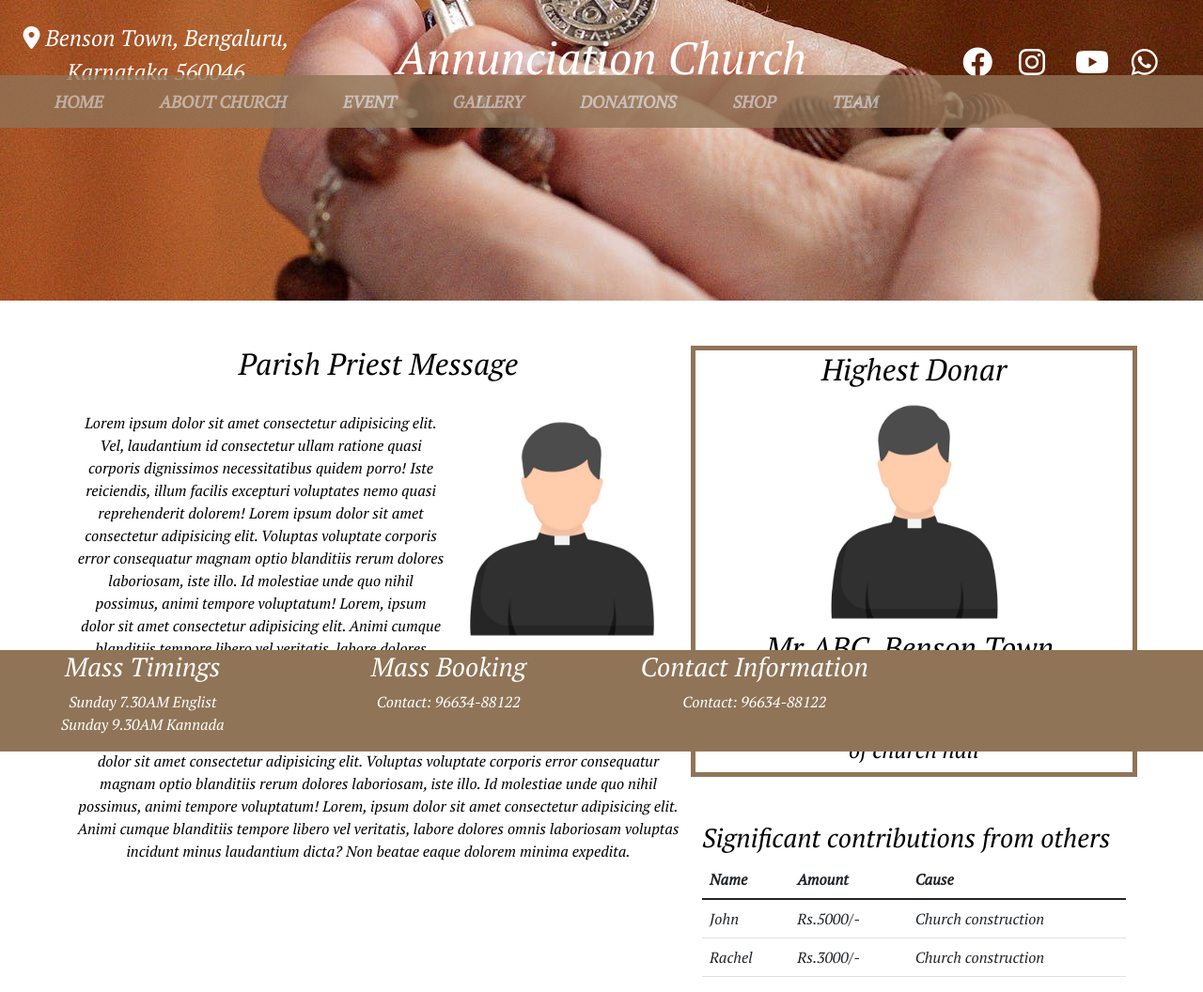
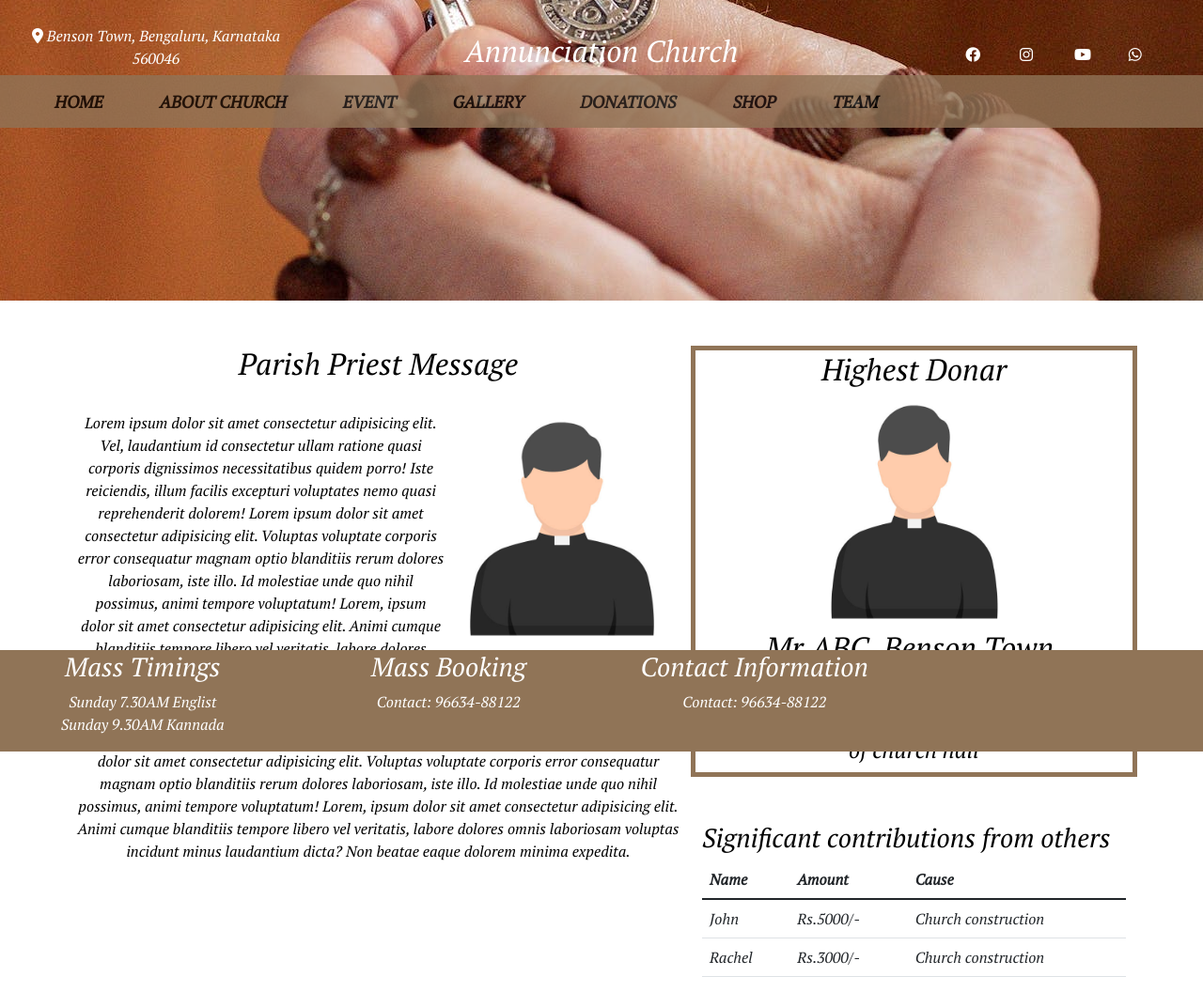
Before and after one commit to sandeepndsouza/11A.Annunciation-Dev, a website: page index.html in a window 1280 px wide. Shown: the whole page at 94% size. Drawn offline with nearby package versions, Linux system fonts and the light colour scheme.

Commit message:
"Completed"

```diff
--- a/style.css
+++ b/style.css
@@ -12,16 +12,16 @@ body{
     height: 10vh;
     background: transparent;
     color: #fff;
-    font-size: 1.5rem;
+    font-size: 1rem;
 }
 h1{
     text-align: center;
-    font-size:3rem;
+    font-size:2rem;
     color: #fff;
 }
 .fa-brands {
     padding: 25px;
-    font-size: 2rem;
+    font-size: 1rem;
     width: 30px;
     text-align: center;
     text-decoration: none;
@@ -49,7 +49,8 @@ h1{
 
 #nvbar a{
     line-height: 80px;
-    color: #cbc7c3;
+    /* color: #cbc7c3;   */
+    color: black;
     padding: 12px 30px;
     text-decoration: none;
     font-size:18px;
@@ -221,7 +222,7 @@ padding: 10px; */
     padding-right: 8px;
   }
 
-  @media (max-width: 550px) {
+  @media (max-width: 480px) {
     .event {
       flex-direction: column;
     }
```
